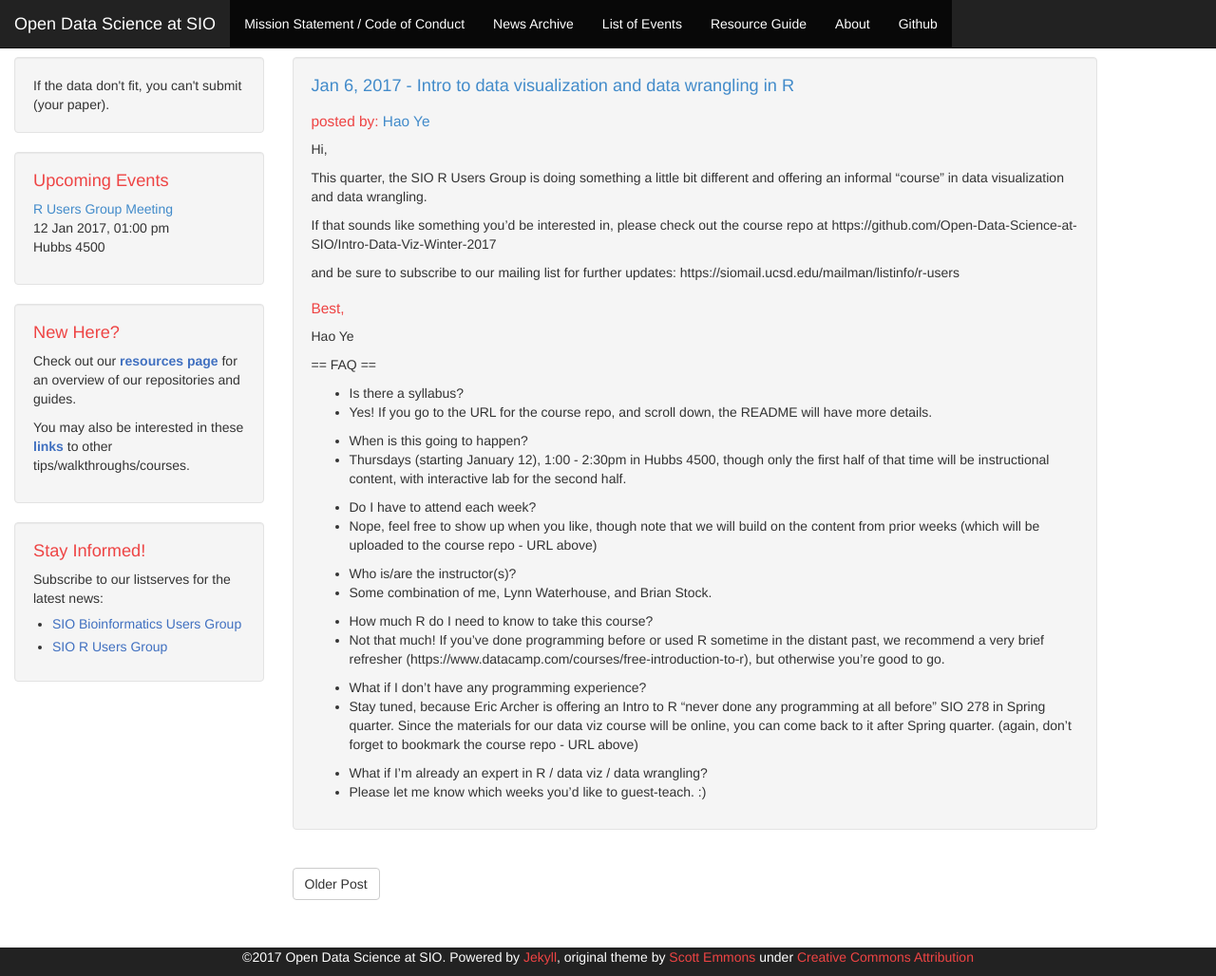
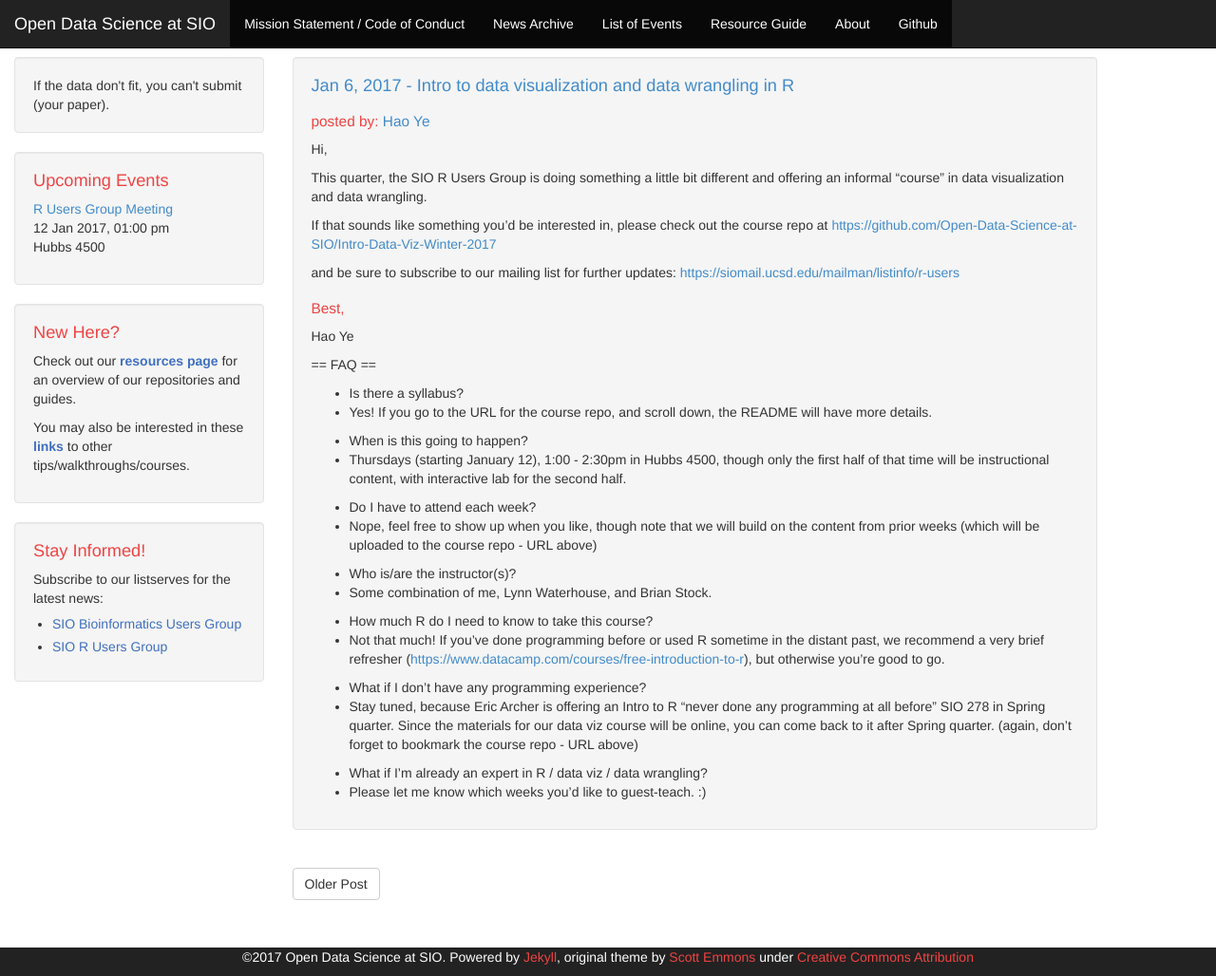
Before and after one commit to Open-Data-Science-at-SIO/Open-Data-Science-at-SIO.github.io, a Jekyll site: the page built from _posts/2017-01-06-intro_data_viz.md, in a window 1280 px wide and 1028 px high. Shown: the whole window at 95% size. Built offline with Jekyll 4.4.1, drawn with Linux system fonts in a browser that asks for light colours.

```diff
--- a/_posts/2016-12-23-intro_data_viz.md
+++ b/_posts/2017-01-06-intro_data_viz.md
@@ -10,9 +10,9 @@ Hi,
 
 This quarter, the SIO R Users Group is doing something a little bit different and offering an informal "course" in data visualization and data wrangling.
 
-If that sounds like something you'd be interested in, please check out the course repo at https://github.com/Open-Data-Science-at-SIO/Intro-Data-Viz-Winter-2017
+If that sounds like something you'd be interested in, please check out the course repo at <https://github.com/Open-Data-Science-at-SIO/Intro-Data-Viz-Winter-2017>
 
-and be sure to subscribe to our mailing list for further updates: https://siomail.ucsd.edu/mailman/listinfo/r-users
+and be sure to subscribe to our mailing list for further updates: <https://siomail.ucsd.edu/mailman/listinfo/r-users>
 
 Best,
 --
@@ -33,7 +33,7 @@ Hao Ye
 * Some combination of me, Lynn Waterhouse, and Brian Stock.
 
 - How much R do I need to know to take this course?
-* Not that much! If you've done programming before or used R sometime in the distant past, we recommend a very brief refresher (https://www.datacamp.com/courses/free-introduction-to-r), but otherwise you're good to go.
+* Not that much! If you've done programming before or used R sometime in the distant past, we recommend a very brief refresher (<https://www.datacamp.com/courses/free-introduction-to-r>), but otherwise you're good to go.
 
 - What if I don't have any programming experience?
 * Stay tuned, because Eric Archer is offering an Intro to R "never done any programming at all before" SIO 278 in Spring quarter. Since the materials for our data viz course will be online, you can come back to it after Spring quarter. (again, don't forget to bookmark the course repo - URL above)
```
